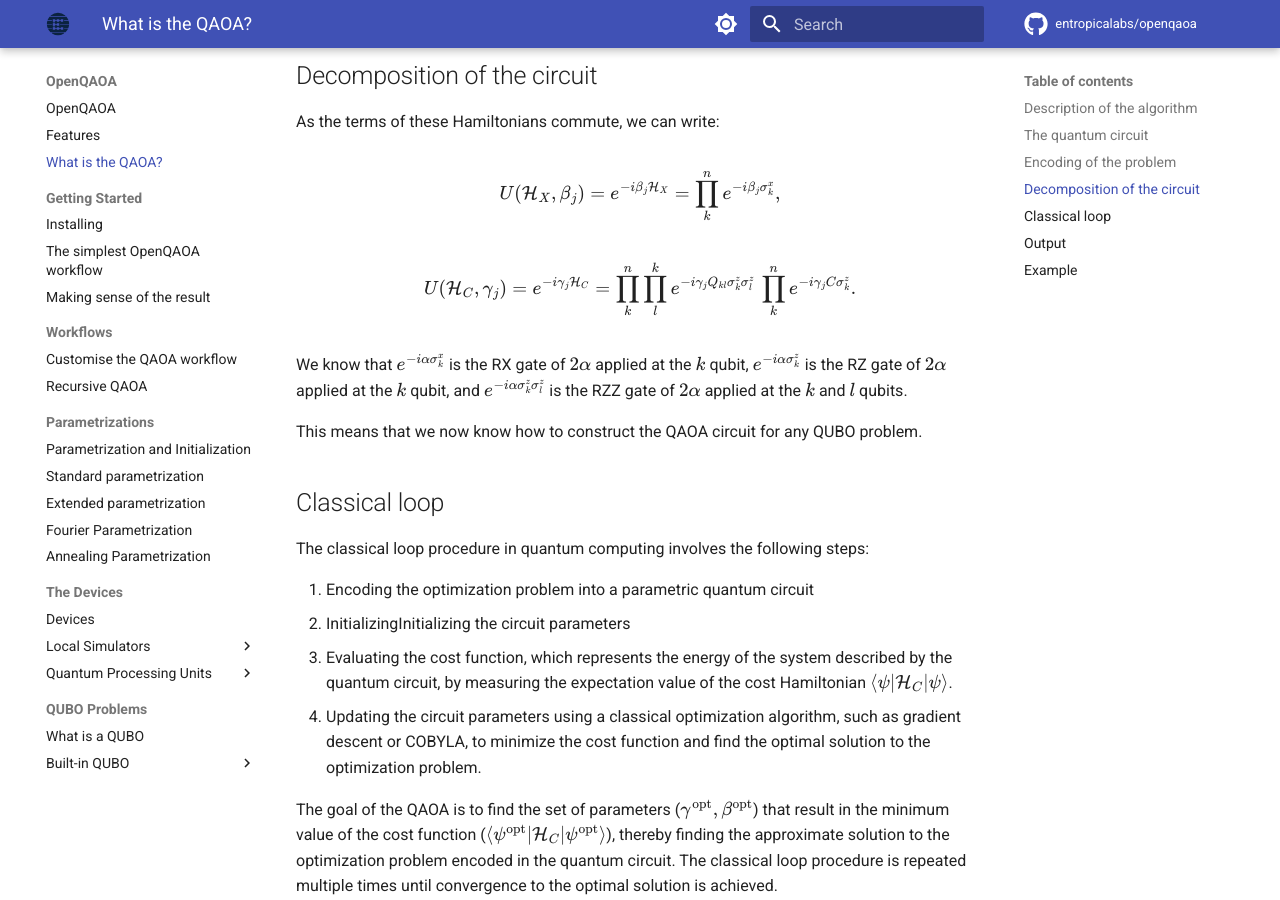
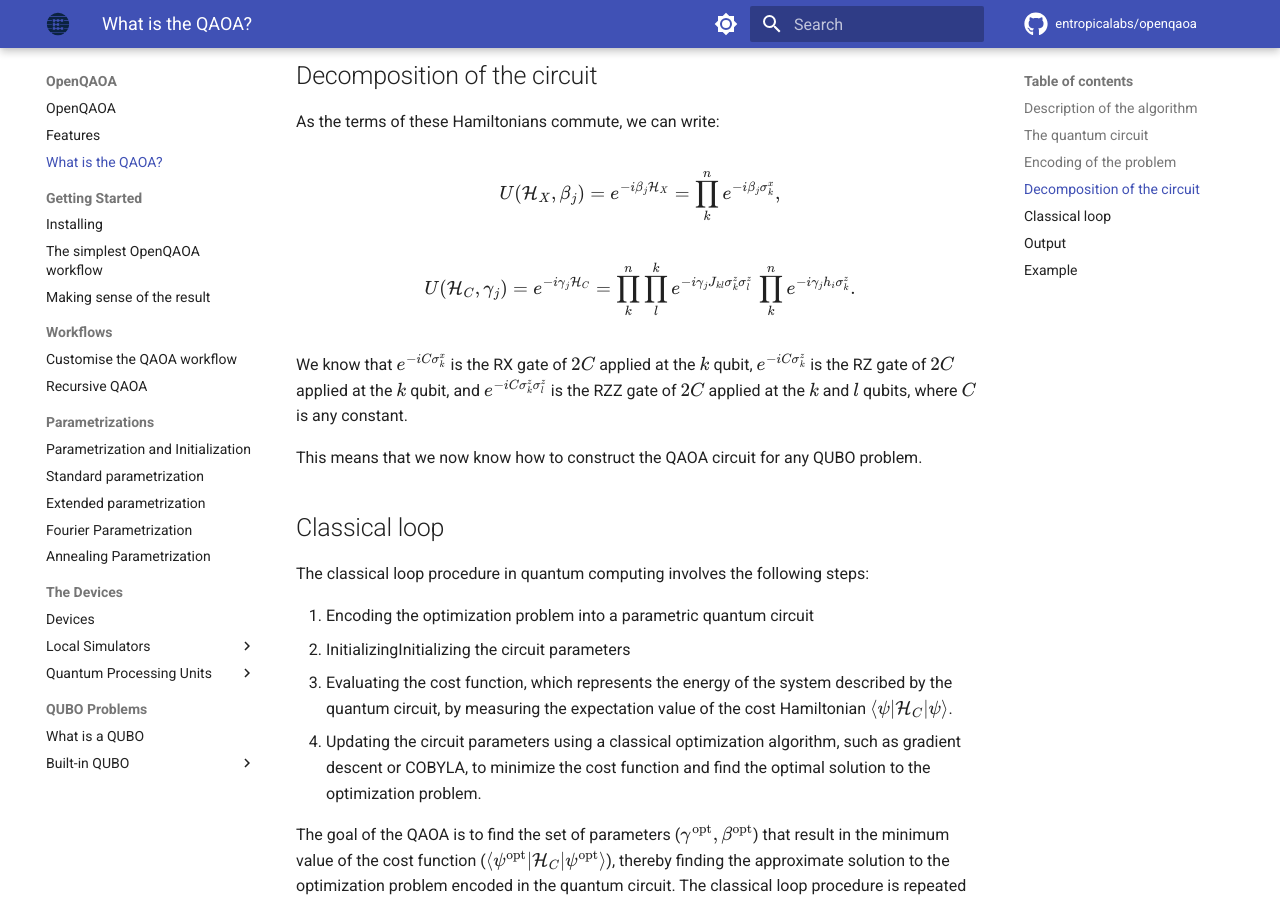
Before and after one commit to entropicalabs/openqaoa-website, an MkDocs documentation site: the page built from docs/what-is-the-qaoa.md, in a window 1280 px wide and 900 px high, scrolled down 3166 px. Built offline with MkDocs 1.6.1 and Material for MkDocs 9.7.7, drawn with Linux system fonts in a browser that asks for light colours; comment, search, counter and statistics services are not loaded.

Commit message:
what is qaoa, same formulas than in what is qubo

```diff
--- a/docs/what-is-the-qaoa.md
+++ b/docs/what-is-the-qaoa.md
@@ -76,9 +76,9 @@ As the terms of these Hamiltonians commute, we can write:
 
 $$U(\mathcal{H}_X,\beta_j) = e^{-i\beta_j \mathcal{H}_X} = \prod_k^n e^{-i\beta_j \sigma_{k}^x}, $$
 
-$$U(\mathcal{H}_C,\gamma_j) = e^{-i\gamma_j \mathcal{H}_C} = \prod_k^n\prod_l^k e^{-i\gamma_j Q_{kl} \sigma_{k}^z\sigma_{l}^z}\,\prod_k^n e^{-i\gamma_j C \sigma_{k}^z}.$$
+$$U(\mathcal{H}_C,\gamma_j) = e^{-i\gamma_j \mathcal{H}_C} = \prod_k^n\prod_l^k e^{-i\gamma_j J_{kl} \sigma_{k}^z\sigma_{l}^z}\,\prod_k^n e^{-i\gamma_j h_i \sigma_{k}^z}.$$
 
-We know that $e^{-i\alpha \sigma_{k}^x}$ is the RX gate of $2\alpha$ applied at the $k$ qubit, $e^{-i\alpha \sigma_{k}^z}$ is the RZ gate of $2\alpha$ applied at the $k$ qubit, and $e^{-i\alpha \sigma_{k}^z\sigma_{l}^z}$ is the RZZ gate of $2\alpha$ applied at the $k$ and $l$ qubits.
+We know that $e^{-iC \sigma_{k}^x}$ is the RX gate of $2C$ applied at the $k$ qubit, $e^{-iC \sigma_{k}^z}$ is the RZ gate of $2C$ applied at the $k$ qubit, and $e^{-iC \sigma_{k}^z\sigma_{l}^z}$ is the RZZ gate of $2C$ applied at the $k$ and $l$ qubits, where $C$ is any constant.
 
 This means that we now know how to construct the QAOA circuit for any QUBO problem.
 
```
